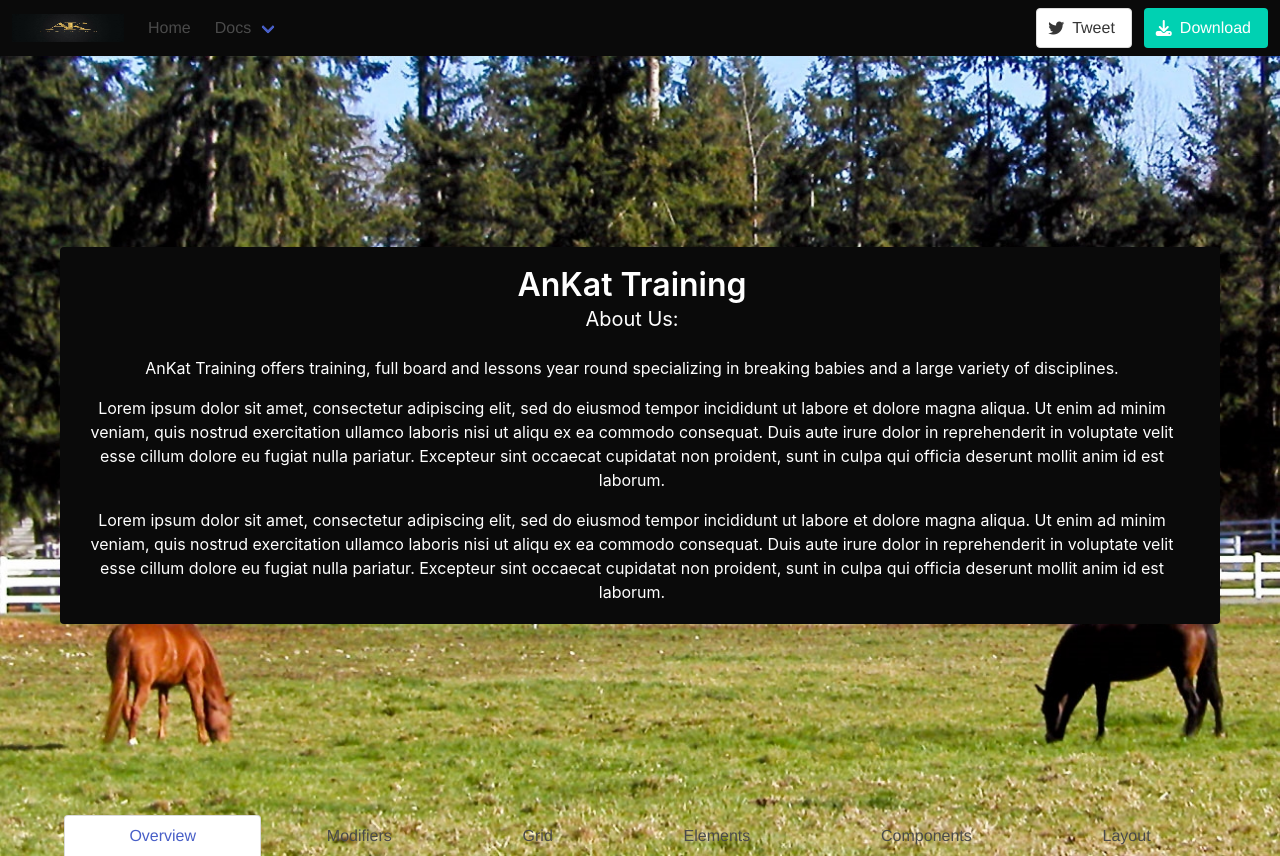
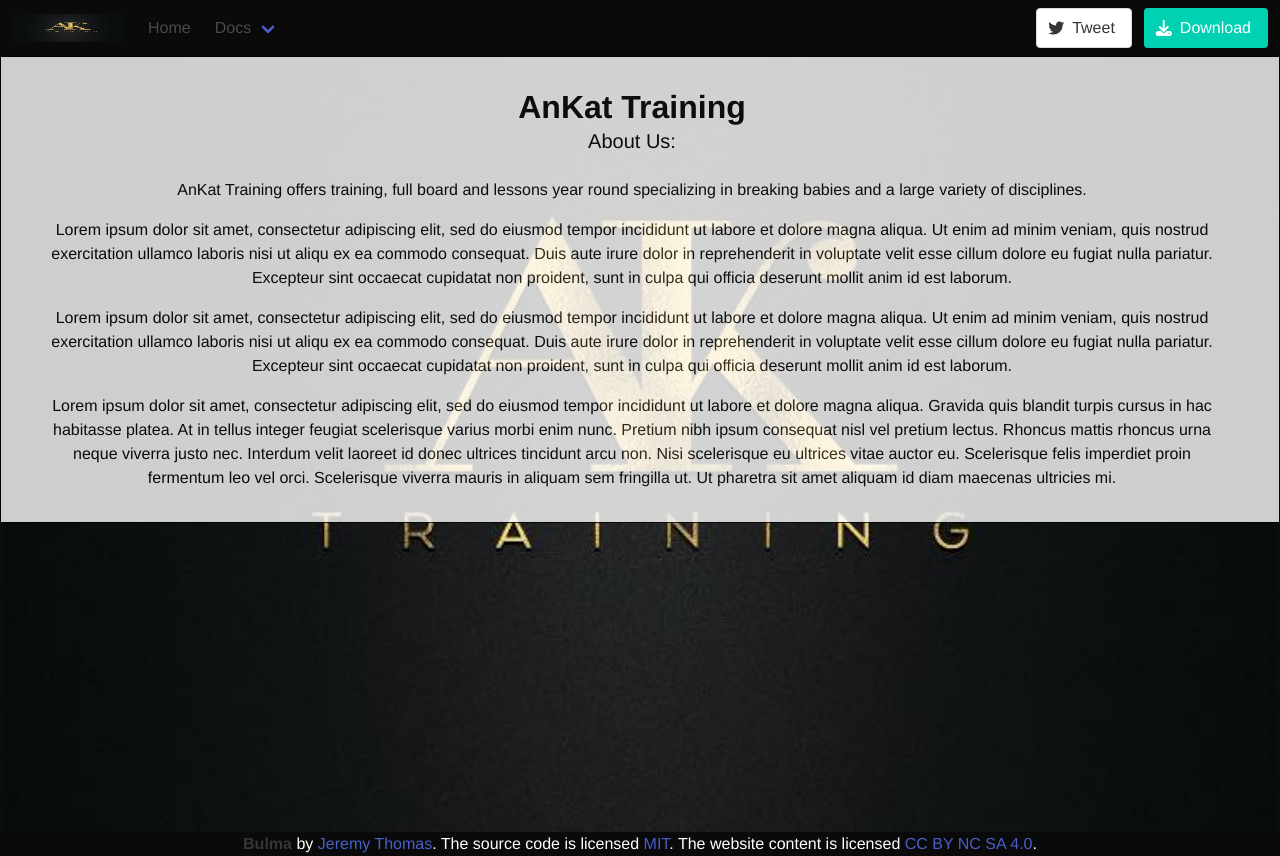
Before and after one commit to evanawebb/training-website, a Vue app: page /#/ in a window 1280 px wide. Built offline with nearby package versions, Linux system fonts and the light colour scheme.

Commit message:
I think we are at a good template for the home page

```diff
--- a/src/App.vue
+++ b/src/App.vue
@@ -7,6 +7,7 @@
 
 <script>
 import navigationbar from '@/components/NavigationBar.vue'
+import footer from '@/components/footer.vue'
 export default {
   name: 'App'
 }
--- a/src/components/footer.vue
+++ b/src/components/footer.vue
@@ -1,6 +1,6 @@
 <template>
 <footer class="footer">
-  <div class="content has-text-centered">
+  <div class="content has-text-centered has-background-black">
     <p>
       <strong>Bulma</strong> by <a href="https://jgthms.com">Jeremy Thomas</a>. The source code is licensed
       <a href="http://opensource.org/licenses/mit-license.php">MIT</a>. The website content
--- a/src/components/home.vue
+++ b/src/components/home.vue
@@ -2,49 +2,34 @@
 <section class="hero bg-img is-fullheight">
   <!-- Hero head: will stick at the top -->
   <div class="hero-head">
-
-  </div>
-
-  <!-- Hero content: will be in the middle -->
-  <div class="hero-body">
-   <template>
-        <body>
-                <div class="tile is-parent">
-                    <article class="tile is-child notification is-black tile-element">
+    <div class="tile is-parent transBox">
+      <article class="tile is-child notification is-white tile-element">
           <p class="title">AnKat Training</p>
           <p class="subtitle">About Us:</p>
           <div class="content">
               <p>AnKat Training offers training, full board and lessons year round specializing in breaking babies and a large variety of disciplines.</p>
               <p>Lorem ipsum dolor sit amet, consectetur adipiscing elit, sed do eiusmod tempor incididunt ut labore et dolore magna aliqua. Ut enim ad minim veniam, quis nostrud exercitation ullamco laboris nisi ut aliqu ex ea commodo consequat. Duis aute irure dolor in reprehenderit in voluptate velit esse cillum dolore eu fugiat nulla pariatur. Excepteur sint occaecat cupidatat non proident, sunt in culpa qui officia deserunt mollit anim id est laborum.</p>
               <p>Lorem ipsum dolor sit amet, consectetur adipiscing elit, sed do eiusmod tempor incididunt ut labore et dolore magna aliqua. Ut enim ad minim veniam, quis nostrud exercitation ullamco laboris nisi ut aliqu ex ea commodo consequat. Duis aute irure dolor in reprehenderit in voluptate velit esse cillum dolore eu fugiat nulla pariatur. Excepteur sint occaecat cupidatat non proident, sunt in culpa qui officia deserunt mollit anim id est laborum.</p>
+              <p>Lorem ipsum dolor sit amet, consectetur adipiscing elit, sed do eiusmod tempor incididunt ut labore et dolore magna aliqua. Gravida quis blandit turpis cursus in hac habitasse platea. At in tellus integer feugiat scelerisque varius morbi enim nunc. Pretium nibh ipsum consequat nisl vel pretium lectus. Rhoncus mattis rhoncus urna neque viverra justo nec. Interdum velit laoreet id donec ultrices tincidunt arcu non. Nisi scelerisque eu ultrices vitae auctor eu. Scelerisque felis imperdiet proin fermentum leo vel orci. Scelerisque viverra mauris in aliquam sem fringilla ut. Ut pharetra sit amet aliquam id diam maecenas ultricies mi.</p>
           </div>
       </article>
     </div>
-        </body>
-</template>
-
   </div>
-
   <!-- Hero footer: will stick at the bottom -->
-  <div class="hero-foot">
-    <nav class="tabs is-boxed is-fullwidth">
-      <div class="container">
-        <ul>
-          <li class="is-active"><a>Overview</a></li>
-          <li><a>Modifiers</a></li>
-          <li><a>Grid</a></li>
-          <li><a>Elements</a></li>
-          <li><a>Components</a></li>
-          <li><a>Layout</a></li>
-        </ul>
-      </div>
-    </nav>
+  <div class="hero-foot content has-text-centered has-background-black">
+    <p>
+      <strong>Bulma</strong> by <a href="https://jgthms.com">Jeremy Thomas</a>. The source code is licensed
+      <a href="http://opensource.org/licenses/mit-license.php">MIT</a>. The website content
+      is licensed <a href="http://creativecommons.org/licenses/by-nc-sa/4.0/">CC BY NC SA 4.0</a>.
+    </p>
   </div>
 </section>
 </template>
 
 
 <script>
+import footer from '@/components/footer.vue'
+
 export default {
 
 }
@@ -56,8 +41,9 @@ export default {
   -webkit-font-smoothing: antialiased;
   -moz-osx-font-smoothing: grayscale;
   text-align: center;
-  color: #2c3e50;
+  color: #ffffff;
 }
+
 /* formula used fix an image behind a scrolling website */
   /* background image */
 /* .parallax {
@@ -69,7 +55,7 @@ export default {
   background-size: cover;
 } */
 .bg-img {
-        background-image: url('../assets/HorseFarm.jpg') ;
+        background-image: url('../assets/AnKatTraingingLogo.jpg') ;
         background-position: center center;
         background-repeat:  no-repeat;
         background-attachment: fixed;
@@ -77,16 +63,12 @@ export default {
         background-color: #999;
         min-height: 100%;
 }
-.page-containter {
-    background-size:  cover;
-    background-color: #999;
-    width: 70%;
-}
-.tile-element {
-    margin: 10%;
-}
-html, body {
-    height: 100%;
-    margin: 0;
+
+div.transBox {
+    margin: 0%, 10%, 10%, 10%;
+    background-color: #ffffff;
+    border: 1px solid black;
+    opacity: 0.8;
+    filter: alpha(opacity=80); /* For IE8 and earlier */
 }
 </style>
--- a/src/router/index.js
+++ b/src/router/index.js
@@ -1,6 +1,6 @@
 import Vue from 'vue'
 import Router from 'vue-router'
-import footer from '@/components/footer.vue'
+import footer from '../components/footer.vue'
 import NavigationBar from '../components/NavigationBar.vue'
 import home from '../components/home.vue'
 
```
Lines whose indentation alone changed are shown as unchanged.
